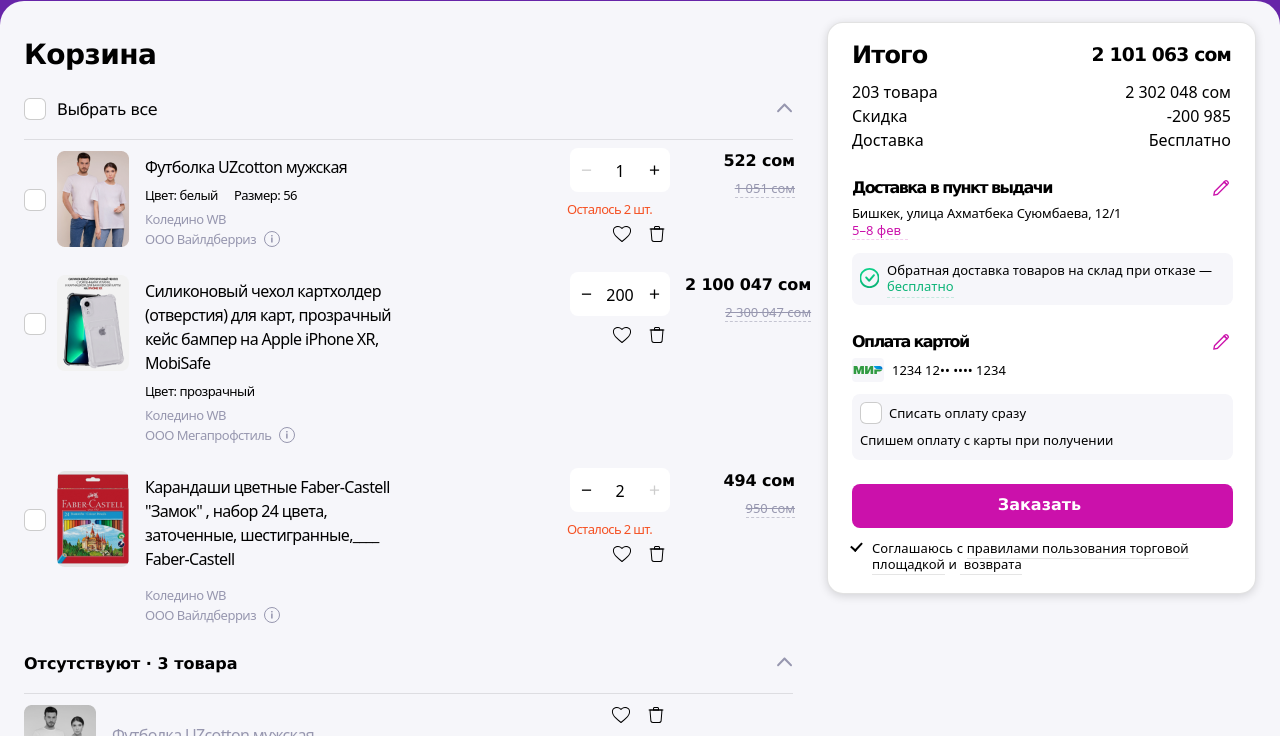
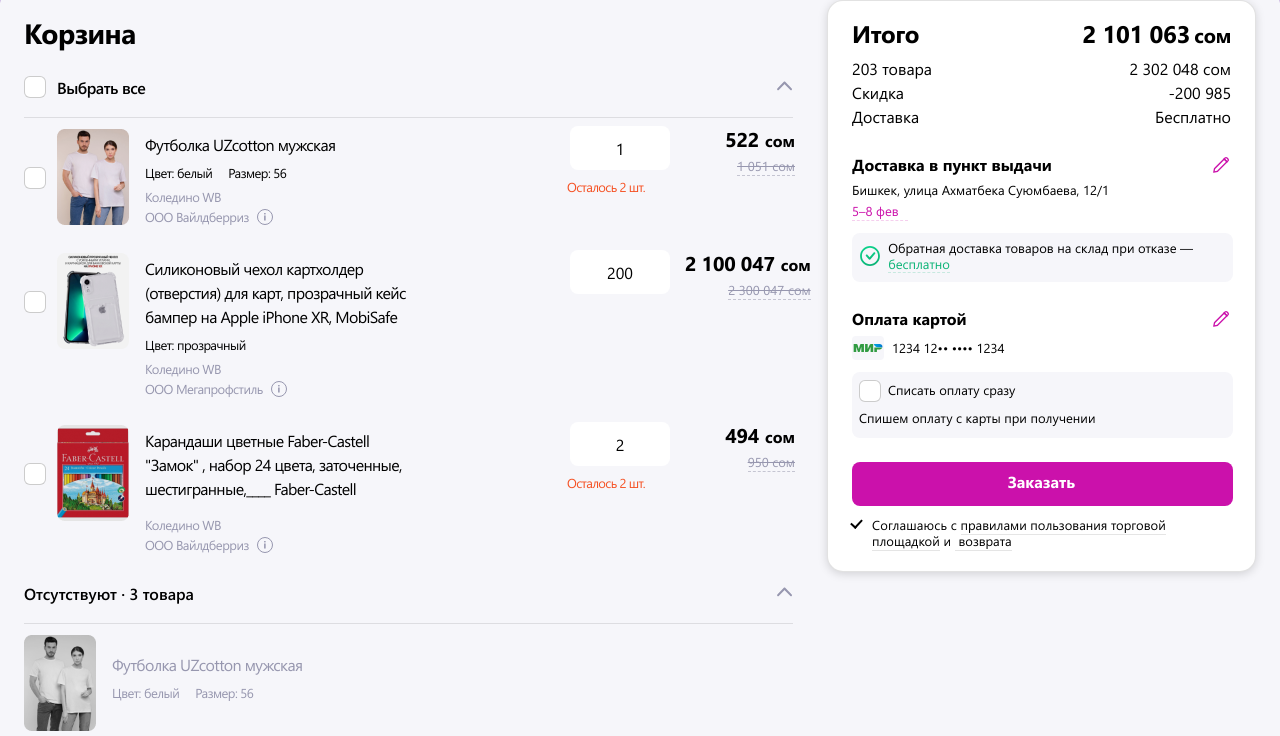
Before and after one commit to lidasharova/WB-L0, a website built with Vite: page cart-page/index.html in a window 1280 px wide. Shown: the part 109-845 px from the top of the page. Built offline with nearby package versions, Linux system fonts and the light colour scheme; files whose address does not match are found by name; a web font is replaced by a local one.

Commit message:
feat: update fonts and styles

```diff
--- a/cart-page/index.html
+++ b/cart-page/index.html
@@ -172,7 +172,11 @@
 
           <div class="cart-order__title-wrapper">
             <h2 class="cart-order__title">Итого</h2>
-            <h3 class="cart-order__total-price">2 101 063 сом</h3>
+            <div class="cart-order__total-price-wrapper">
+              <h2 class="cart-order__total-price">2 101 063</h2>
+              <h3 class="cart-order__total-price__currancy">сом</h3>
+            </div>
+
           </div>
 
           <div class="cart-order__main-info">
--- a/cart-page/main.js
+++ b/cart-page/main.js
@@ -1,4 +1,4 @@
-import './style.css';
+import './src/sass/style.scss';
 import { renderCart } from '/src/modules/productCard/renderCart.js';
 import { handlerButtonsCard } from '/src/modules/productCard/handlerButtonsCard.js';
 import { handlerPaymentModal } from '/src/modules/modal-payment/handlerPaymentModal.js';
--- a/cart-page/package.json
+++ b/cart-page/package.json
@@ -4,7 +4,6 @@
   "version": "0.0.0",
   "type": "module",
   "scripts": {
-    "style": "sass --watch  src/sass/style.scss style.css",
     "dev": "vite",
     "build": "vite build",
     "preview": "vite preview",
--- a/cart-page/src/data/dataItems.json
+++ b/cart-page/src/data/dataItems.json
@@ -10,8 +10,8 @@
     "price": 1051,
     "count": 1,
     "maxCount": 2,
-    "img": "src/assets/img/cart-items/t-shirt.png",
-    "iconUrl": "src/assets/img/delivery/t-shirt-icon.png"
+    "img": "/src/assets/img/cart-items/t-shirt.png",
+    "iconUrl": "/src/assets/img/delivery/t-shirt-icon.png"
   },
   {
     "id": "case-02",
@@ -23,8 +23,8 @@
     "discount": 8.69547,
     "count": 200,
     "maxCount": 250,
-    "img": "src/assets/img/cart-items/case.png",
-    "iconUrl": "src/assets/img/delivery/case-icon.png"
+    "img": "/src/assets/img/cart-items/case.png",
+    "iconUrl": "/src/assets/img/delivery/case-icon.png"
   },
   {
     "id": "pencils-03",
@@ -35,7 +35,7 @@
     "price": 475,
     "count": 2,
     "maxCount": 2,
-    "img": "src/assets/img/cart-items/pencils.png",
-    "iconUrl": "src/assets/img/delivery/pencils-icon.png"
+    "img": "/src/assets/img/cart-items/pencils.png",
+    "iconUrl": "/src/assets/img/delivery/pencils-icon.png"
   }
 ]
--- a/cart-page/src/modules/productCard/createProductsCard.js
+++ b/cart-page/src/modules/productCard/createProductsCard.js
@@ -114,10 +114,17 @@
     const priceWrapper = document.createElement('div');
     priceWrapper.className = 'list-item__price__wrapper';
 
+    const newPriceWrapper = document.createElement('div');
+    newPriceWrapper.className = 'list-item__new-price__wrapper';
+
     const newPrice = document.createElement('h3');
     newPrice.className = 'list-item__new-price';
-    newPrice.textContent = `${calculateNewPrice(product).toLocaleString('ru-RU')} сом`;
+    newPrice.textContent = `${calculateNewPrice(product).toLocaleString('ru-RU')}`;
     newPrice.dataset.id = product.id;
+
+    const currency = document.createElement('h4');
+    currency.className = 'list-item__currency';
+    currency.textContent = 'сом';
 
     const oldPrice = document.createElement('div');
     oldPrice.className = 'list-item__old-price';
@@ -133,7 +140,8 @@
     providerContent.append(provider, providerIcon);
     countContainer.append(countWrapper, buttonsWrapper);
     action.append(countContainer, priceWrapper);
-    priceWrapper.append(newPrice, oldPrice);
+    priceWrapper.append(newPriceWrapper, oldPrice);
+    newPriceWrapper.append(newPrice, currency);
     countWrapper.append(countBtnMinus, count, countBtnPlus);
     countContainer.append(leftText);
     buttonsWrapper.append(favoriteBtn, deleteBtn);
--- a/cart-page/src/sass/base/_base.scss
+++ b/cart-page/src/sass/base/_base.scss
@@ -1,21 +1,21 @@
 @font-face {
   font-family: SegoeUI;
-  src: url('../src/assets/fonts/SegoeUI/SegoeUI-Regular.woff') format('woff');
-  src: url('../src/assets/fonts/SegoeUI/SegoeUI-Regular.woff2') format('woff2');
+  src: url('/src/assets/fonts/SegoeUI/SegoeUI-Regular.woff') format('woff');
+  src: url('/src/assets/fonts/SegoeUI/SegoeUI-Regular.woff2') format('woff2');
   font-display: swap;
 }
 
 @font-face {
   font-family: SegoeUI-SemiBold;
-  src: url('../src/assets/fonts/SegoeUI/SegoeUI-SemiBold.woff') format('woff');
-  src: url('../src/assets/fonts/SegoeUI/SegoeUI-SemiBold.woff2') format('woff2');
+  src: url('/src/assets/fonts/SegoeUI/SegoeUI-SemiBold.woff') format('woff');
+  src: url('/src/assets/fonts/SegoeUI/SegoeUI-SemiBold.woff2') format('woff2');
   font-display: swap;
 }
 
 @font-face {
   font-family: SegoeUI-Bold;
-  src: url('../src/assets/fonts/SegoeUI/SegoeUI-Bold.woff') format('woff');
-  src: url('../src/assets/fonts/SegoeUI/SegoeUI-Bold.woff2') format('woff2');
+  src: url('/src/assets/fonts/SegoeUI/SegoeUI-Bold.woff') format('woff');
+  src: url('/src/assets/fonts/SegoeUI/SegoeUI-Bold.woff2') format('woff2');
   font-display: swap;
 }
 
--- a/cart-page/src/sass/components/_buttons.scss
+++ b/cart-page/src/sass/components/_buttons.scss
@@ -2,16 +2,14 @@
   @include font(16px, 24px, 700);
   background-color: $color-accent;
   color: rgba(255, 255, 255, 1);
-  @include font(16px, 24px);
   border-radius: 8px;
   border: none;
   width: 381px;
   height: 44px;
+  padding-left: 4px;
+  padding-bottom: 5px;
   text-align: center;
-  padding-bottom: 4px;
-  padding-right: 9px;
-  padding-left: 3px;
-  margin-bottom: 12px;
+  margin-bottom: 11px;
   cursor: pointer;
   @extend %transition;
   &:hover {
--- a/cart-page/src/sass/components/_cart-list.scss
+++ b/cart-page/src/sass/components/_cart-list.scss
@@ -259,12 +259,26 @@
   gap: 5px;
 }
 
+.list-item__new-price__wrapper {
+  display: flex;
+  flex-direction: row;
+  align-items: center;
+}
+
 .list-item__new-price {
+  display: inline;
   white-space: nowrap;
   display: inline-block;
-  @include font(16px, 28px, 700, -0.01em);
+  @include font(20px, 28px, 700, -0.01em);
   text-align: right;
-  @extend %font-SegoeUI-Bold;
+}
+
+.list-item__currency {
+  display: inline;
+  @include font(16px, 24px, 700);
+  text-align: right;
+  margin-left: 6px;
+  align-self: flex-end;
 }
 
 .list-item__old-price {
--- a/cart-page/src/sass/components/_cart-order.scss
+++ b/cart-page/src/sass/components/_cart-order.scss
@@ -18,19 +18,30 @@
   flex-direction: column;
 }
 .cart-order__title-wrapper {
-  margin-bottom: 9px;
+  margin-bottom: 8px;
   display: flex;
   align-items: center;
   flex-direction: row;
   justify-content: space-between;
-  @include font(16px, 32px, 700, -0.05em);
-  @extend %font-SegoeUI-Bold;
 }
 
 .cart-order__title,
 .cart-order__total-price {
   display: block;
+  @include font(24px, 32px, 700, -0.01em);
+  text-align: left;
 }
+
+.cart-order__total-price-wrapper {
+  display: flex;
+}
+
+.cart-order__total-price__currancy {
+  @include font(20px, 28px, 700, -0.01em);
+  margin-left: 4px;
+  align-self: flex-end;
+}
+
 .cart-order__main-info {
   @include font(16px, 24px, 400);
   margin-bottom: 24px;
@@ -54,7 +65,7 @@
   display: flex;
   align-items: center;
   justify-content: space-between;
-  margin-bottom: 4px;
+  margin-bottom: 5px;
 }
 .cart-order__change-button {
   @include background-icon(20px, 20px);
@@ -68,11 +79,11 @@
 }
 
 .cart-order__section-title {
-  @include font(16px, 24px, 700, -0.1em);
+  @include font(16px, 24px, 700);
 }
 
 .cart-order__delivery-address {
-  @include font(13px, 16px, 400, -0.01em);
+  @include font(13px, 16px, 400);
 }
 .cart-order__delivery-date-link {
   @include font(13px, 16px);
@@ -81,6 +92,7 @@
   border-bottom: 1px dashed $color-accept-transparent-20;
   padding-bottom: 1px;
   width: 56px;
+  padding-top: 5px;
 }
 
 .cart-order__delivery-condition-wrapper {
@@ -99,14 +111,13 @@
   display: flex;
   align-items: center;
   justify-content: flex-start;
-  margin-bottom: 12px;
 }
 
 .cart-order__payment__pay-now__wrapper {
   background-color: $color-background-conditions;
   width: 381px;
   height: 66px;
-  padding: 8px 8px 12px 8px;
+  padding: 8px 8px 12px 7px;
   margin-top: 12px;
   margin-bottom: 24px;
   border-radius: 8px;
@@ -150,6 +161,7 @@
 .checkbox-text__text.check-pay-now,
 .cart-order__payment__conditions {
   @include font(13px, 16px, 400, 0em);
+  padding-bottom: 3px;
 }
 
 .cart-order__payment__card-number {
--- a/cart-page/src/sass/components/_delivery-form.scss
+++ b/cart-page/src/sass/components/_delivery-form.scss
@@ -111,5 +111,4 @@
   color: $color-green;
   text-decoration: none;
   border-bottom: 1px dashed $color-green-transparent-20;
-  padding-bottom: 2px;
 }
--- /dev/null
+++ b/cart-page/src/sass/components/_menu.scss
@@ -0,0 +1,2 @@
+.open-menu {
+}
```
Also changed, not shown: cart-page/src/modules/menu/handlerMenu.js (added, +8 -0 lines), cart-page/src/assets/fonts/SegoeUI/SegoeUI-Bold.woff, cart-page/src/assets/fonts/SegoeUI/SegoeUI-Bold.woff2, cart-page/src/assets/fonts/SegoeUI/SegoeUI-Regular.woff, cart-page/src/assets/fonts/SegoeUI/SegoeUI-Regular.woff2, cart-page/src/assets/fonts/SegoeUI/SegoeUI-SemiBold.woff, cart-page/src/assets/fonts/SegoeUI/SegoeUI-SemiBold.woff2, cart-page/style.css (deleted), 1 other file.
